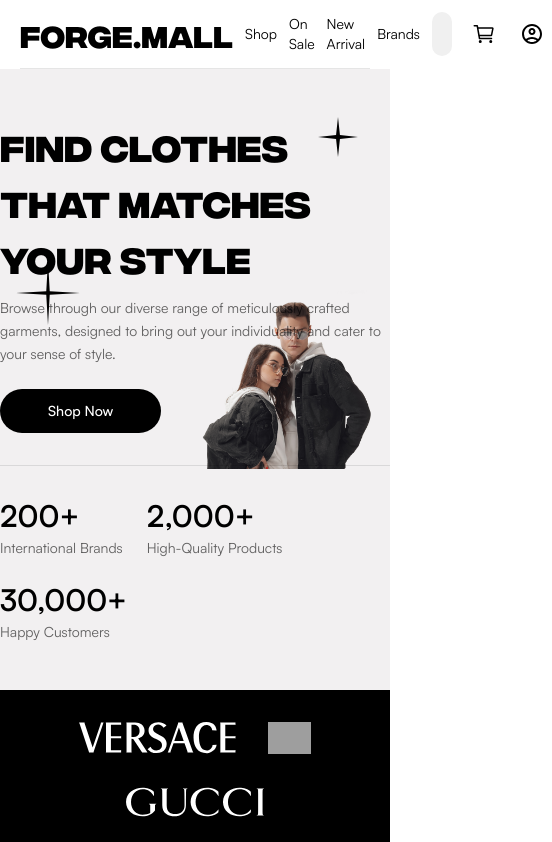
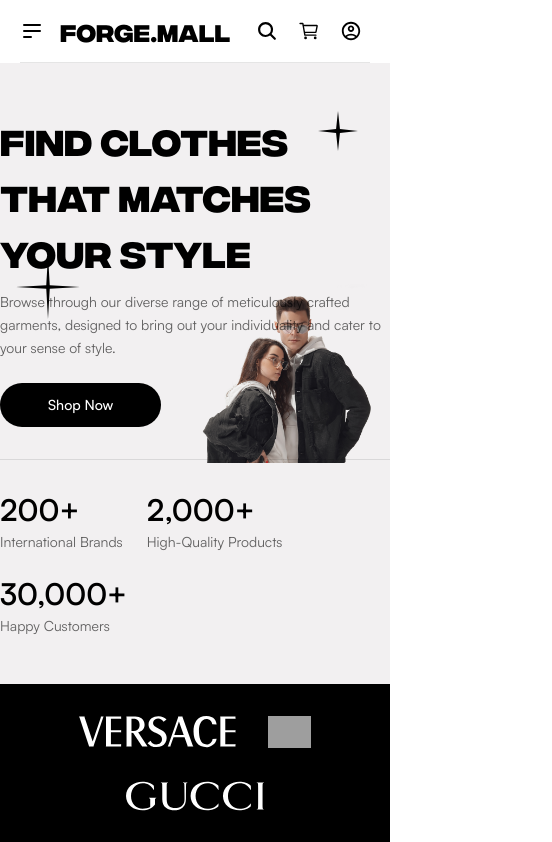
Before and after one commit to pbessilfie/forge-mall, a Next.js app: page / in a window 390 px wide. Shown: the top 842 px of the page, 552 px wide, since content can reach past the window. Built offline with nearby package versions, Linux system fonts and the light colour scheme; grey boxes are pictures that could not be loaded.

Commit message:
feat: add animated cart count badge to header
Show spring-animated badge on cart icon from cart store.
Includes accessible aria-label and 99+ cap.

```diff
--- a/components/AppHeader.tsx
+++ b/components/AppHeader.tsx
@@ -1,11 +1,20 @@
 "use client";
+
+import { useState } from "react";
 import Link from "next/link";
 import { useRouter } from "next/navigation";
-import { IoCartOutline, IoSearch } from "react-icons/io5";
+import { IoCartOutline, IoSearch, IoClose } from "react-icons/io5";
 import { MdOutlineAccountCircle } from "react-icons/md";
+import { HiOutlineMenuAlt2 } from "react-icons/hi";
+import { motion, AnimatePresence } from "motion/react";
+import { useCartStore } from "@/lib/cart-store";
 
 const AppHeader = () => {
   const router = useRouter();
+  const [isMobileMenuOpen, setIsMobileMenuOpen] = useState(false);
+  const [isSearchOpen, setIsSearchOpen] = useState(false);
+  const cartItemCount = useCartStore((s) => s.getItemCount());
+
   const headerNavItems = [
     {
       label: "Shop",
@@ -16,24 +25,46 @@
       link: "/on-sale",
     },
     {
-      label: "New Arrival",
-      link: "/category/new-arrivals",
+      label: "New Arrivals",
+      link: "/new-arrivals",
     },
     {
       label: "Brands",
-      link: "/category/brands",
+      link: "/brands",
     },
   ];
+
+  const handleNavClick = (link: string) => {
+    setIsMobileMenuOpen(false);
+    router.push(link);
+  };
+
   return (
-    <header className=" px-5 md:px-7 lg:px-12 xl:px-20 bg-white/50 backdrop-blur-md sticky top-0 z-50 ">
+    <>
+      <header className="px-5 md:px-7 lg:px-12 xl:px-20 bg-white/60 backdrop-blur-md sticky top-0 z-50">
         <div className="container mx-auto flex items-center justify-between gap-3 border-b border-black/10 py-3 lg:py-5">
+          {/* Mobile: Hamburger Menu | Desktop: Logo */}
+          <div className="flex items-center gap-3">
+            {/* Hamburger - Mobile Only */}
+            <button
+              onClick={() => setIsMobileMenuOpen(true)}
+              className="lg:hidden p-1 -ml-1"
+              aria-label="Open menu"
+            >
+              <HiOutlineMenuAlt2 className="text-2xl text-black" />
+            </button>
+
+            {/* Logo */}
             <h1
-          className="font-bold text-3xl text-black cursor-pointer"
+              className="font-bold text-2xl md:text-3xl text-black cursor-pointer"
               onClick={() => router.push("/discover")}
             >
               FORGE.MALL
             </h1>
-        <nav className="flex items-center gap-3">
+          </div>
+
+          {/* Desktop Navigation - Hidden on Mobile */}
+          <nav className="hidden lg:flex items-center gap-6">
             {headerNavItems.map((navItem, idx) => (
               <Link
                 key={idx}
@@ -44,29 +75,152 @@
               </Link>
             ))}
           </nav>
-        <div className="rounded-full bg-[#f0f0f0] flex items-center gap-2.5 w-xl overflow-hidden px-2.5">
-          <IoSearch className="text-black/40 text-2xl" />
+
+          {/* Desktop Search Bar - Hidden on Mobile */}
+          <div className="hidden lg:flex rounded-full bg-[#f0f0f0] items-center gap-2.5 w-xl overflow-hidden px-3">
+            <IoSearch className="text-black/40 text-xl" />
             <input
               type="search"
               placeholder="Search for products..."
               className="text-sm placeholder:text-black/40 text-black px-1.5 py-3 bg-transparent flex-1 outline-0 font-medium placeholder:font-normal"
             />
           </div>
-        <div className="flex items-center gap-2 text-black">
+
+          {/* Icons */}
+          <div className="flex items-center gap-1 md:gap-2 text-black">
+            {/* Search Icon - Mobile Only */}
+            <button
+              onClick={() => setIsSearchOpen(!isSearchOpen)}
+              className="lg:hidden rounded-md hover:bg-black/5 p-2 cursor-pointer"
+              aria-label="Search"
+            >
+              <IoSearch className="text-[22px]" />
+            </button>
+
+            {/* Cart */}
             <button
               onClick={() => router.push("/cart")}
-            className="rounded-md hover:bg-accent p-2 cursor-pointer"
+              className="relative rounded-md hover:bg-black/5 p-2 cursor-pointer"
+              aria-label={`Cart${cartItemCount > 0 ? `, ${cartItemCount} items` : ""}`}
             >
-            <IoCartOutline className="text-2xl" />
+              <IoCartOutline className="text-[22px] md:text-2xl" />
+              <AnimatePresence>
+                {cartItemCount > 0 && (
+                  <motion.span
+                    key="cart-badge"
+                    initial={{ scale: 0, opacity: 0 }}
+                    animate={{ scale: 1, opacity: 1 }}
+                    exit={{ scale: 0, opacity: 0 }}
+                    transition={{ type: "spring", stiffness: 500, damping: 25 }}
+                    className="absolute -top-0.5 -right-0.5 bg-black text-white text-[10px] font-bold min-w-[18px] h-[18px] rounded-full flex items-center justify-center px-1 leading-none"
+                  >
+                    {cartItemCount > 99 ? "99+" : cartItemCount}
+                  </motion.span>
+                )}
+              </AnimatePresence>
             </button>
-          <button className="rounded-md hover:bg-accent p-2 cursor-pointer"
+
+            {/* Account */}
+            <button
+              className="rounded-md hover:bg-black/5 p-2 cursor-pointer"
               onClick={() => router.push("/login")}
+              aria-label="Account"
             >
-            <MdOutlineAccountCircle className="text-2xl" />
+              <MdOutlineAccountCircle className="text-[22px] md:text-2xl" />
             </button>
           </div>
         </div>
+
+        {/* Mobile Search Bar - Expandable */}
+        <AnimatePresence>
+          {isSearchOpen && (
+            <motion.div
+              initial={{ height: 0, opacity: 0 }}
+              animate={{ height: "auto", opacity: 1 }}
+              exit={{ height: 0, opacity: 0 }}
+              transition={{ duration: 0.2 }}
+              className="lg:hidden overflow-hidden border-b border-black/10"
+            >
+              <div className="py-3">
+                <div className="rounded-full bg-[#f0f0f0] flex items-center gap-2.5 px-4">
+                  <IoSearch className="text-black/40 text-xl" />
+                  <input
+                    type="search"
+                    placeholder="Search for products..."
+                    className="text-sm placeholder:text-black/40 text-black py-3 bg-transparent flex-1 outline-0 font-medium placeholder:font-normal"
+                    autoFocus
+                  />
+                </div>
+              </div>
+            </motion.div>
+          )}
+        </AnimatePresence>
       </header>
+
+      {/* Mobile Menu Overlay */}
+      <AnimatePresence>
+        {isMobileMenuOpen && (
+          <>
+            {/* Backdrop */}
+            <motion.div
+              initial={{ opacity: 0 }}
+              animate={{ opacity: 1 }}
+              exit={{ opacity: 0 }}
+              transition={{ duration: 0.2 }}
+              className="fixed inset-0 bg-black/40 z-50 lg:hidden"
+              onClick={() => setIsMobileMenuOpen(false)}
+            />
+
+            {/* Slide-out Menu */}
+            <motion.div
+              initial={{ x: "-100%" }}
+              animate={{ x: 0 }}
+              exit={{ x: "-100%" }}
+              transition={{ type: "tween", duration: 0.25 }}
+              className="fixed top-0 left-0 h-full w-70 bg-white z-50 lg:hidden shadow-2xl"
+            >
+              {/* Menu Header */}
+              <div className="flex items-center justify-between p-5 border-b border-black/10">
+                <h2 className="font-bold text-xl text-black">Menu</h2>
+                <button
+                  onClick={() => setIsMobileMenuOpen(false)}
+                  className="p-1 hover:bg-black/5 rounded-md"
+                  aria-label="Close menu"
+                >
+                  <IoClose className="text-2xl text-black" />
+                </button>
+              </div>
+
+              {/* Menu Navigation */}
+              <nav className="p-5">
+                <ul className="space-y-1">
+                  {headerNavItems.map((navItem, idx) => (
+                    <li key={idx}>
+                      <button
+                        onClick={() => handleNavClick(navItem.link)}
+                        className="w-full text-left px-4 py-3 text-base font-medium text-black hover:bg-black/5 rounded-lg transition-colors"
+                      >
+                        {navItem.label}
+                      </button>
+                    </li>
+                  ))}
+                </ul>
+              </nav>
+
+              {/* Menu Footer */}
+              <div className="absolute bottom-0 left-0 right-0 p-5 border-t border-black/10">
+                <button
+                  onClick={() => handleNavClick("/login")}
+                  className="w-full py-3 bg-black text-white text-sm font-medium rounded-full hover:bg-black/90 transition-colors"
+                >
+                  Sign In
+                </button>
+              </div>
+            </motion.div>
+          </>
+        )}
+      </AnimatePresence>
+    </>
   );
 };
 
```
Lines whose indentation alone changed are shown as unchanged.
